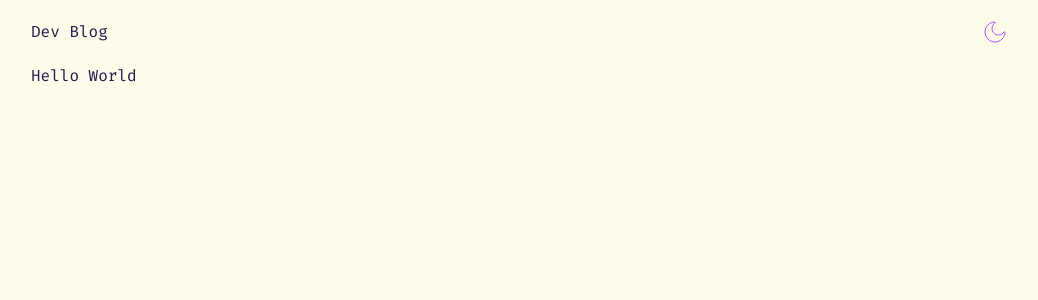
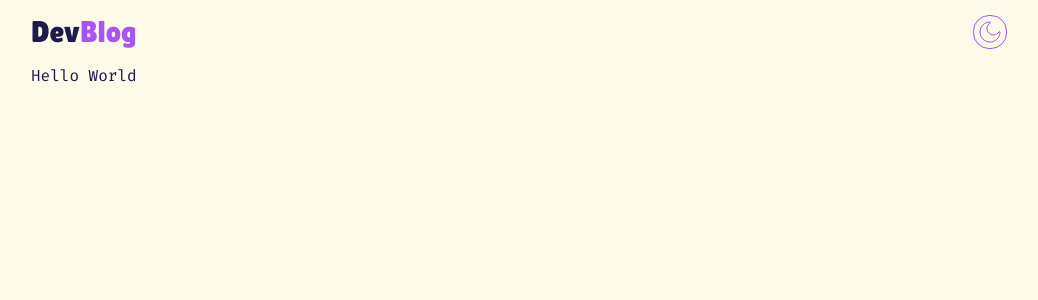
Before and after one commit to matan3sh/blog-cms, a Next.js app: page / in a window 1280 px wide. Shown: the top 300 px of the page, without its empty margins (121-1159 px from the left). Built offline with nearby package versions, Linux system fonts and the light colour scheme.

Commit message:
Theme Switcher Touches

```diff
--- a/app/components/Navbar.tsx
+++ b/app/components/Navbar.tsx
@@ -1,12 +1,17 @@
 import ThemeSwitch from "@/app/components/ThemeSwitch"
+import { Lilita_One } from "next/font/google"
 import Link from "next/link"
+
+const font = Lilita_One({ weight: "400", subsets: ["latin"] })
 
 const Navbar = () => {
   return (
     <div className="mx-auto max-w-5xl px-6">
       <div className="flex justify-between items-center h-16 w-full">
         <Link href="/">
-          <div>Dev Blog</div>
+          <div className={`${font.className} text-3xl dark:text-amber-50`}>
+            Dev<span className="text-purple-500">Blog</span>
+          </div>
         </Link>
         <ThemeSwitch />
       </div>
--- a/app/components/ThemeSwitch.tsx
+++ b/app/components/ThemeSwitch.tsx
@@ -17,7 +17,10 @@
   }
 
   return (
-    <button onClick={() => setTheme(theme === "dark" ? "light" : "dark")}>
+    <button
+      className="border border-purple-500 rounded-2xl p-1 hover:bg-purple-500 hover:bg-opacity-10 dark:hover:bg-opacity-10 dark:hover:bg-amber-50"
+      onClick={() => setTheme(theme === "dark" ? "light" : "dark")}
+    >
       {theme === "dark" ? <SunIcon /> : <MoonIcon />}
     </button>
   )
```
